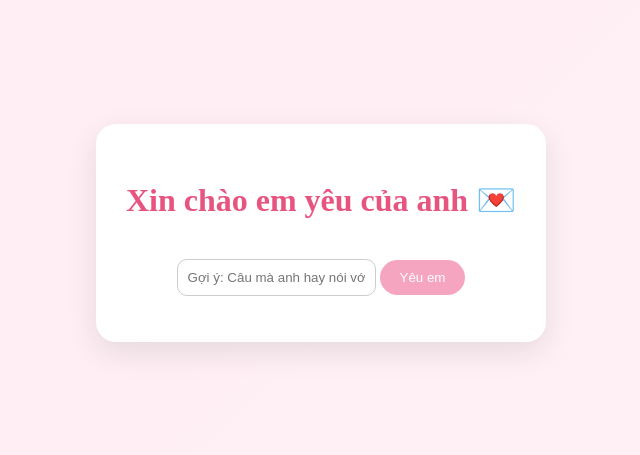
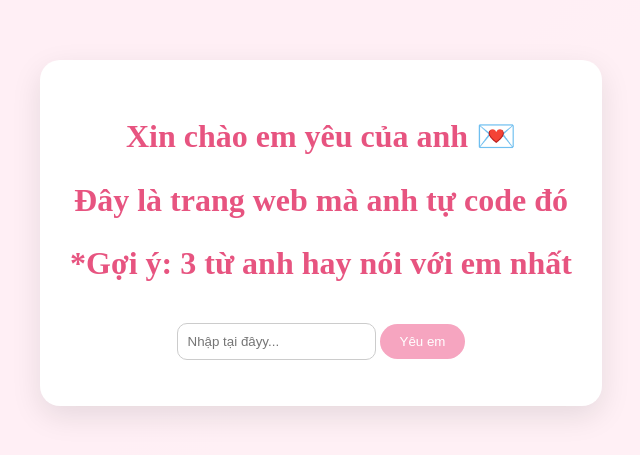
Before and after one commit to kingxpepe-dotcom/my-love-website, a plain HTML site: page index.html in a window 1280 px wide. Shown: the part 167-622 px from the top of the page, without its empty margins (319-959 px from the left). Drawn offline with Linux system fonts and the light colour scheme; a web font is replaced by a local one.

Commit message:
Update index.html

```diff
--- a/index.html
+++ b/index.html
@@ -11,7 +11,9 @@
 <div id="lock-screen">
     <div class="lock-box">
         <h2>Xin chào em yêu của anh 💌</h2>
-        <input type="password" id="password" placeholder="Gợi ý: Câu mà anh hay nói với em nhất...">
+        <h2>Đây là trang web mà anh tự code đó</h2>
+        <h2>*Gợi ý: 3 từ anh hay nói với em nhất</h2>
+        <input type="password" id="password" placeholder="Nhập tại đâyy...">
         <button onclick="unlock()">Yêu em</button>
         <p id="error"></p>
     </div>
```
